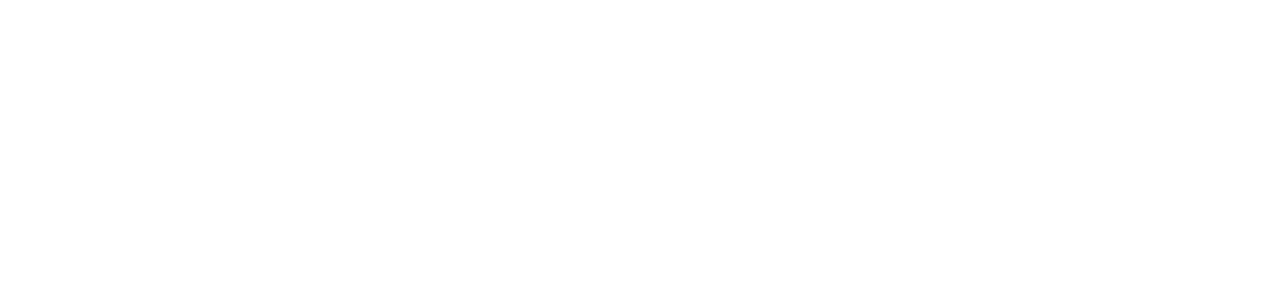
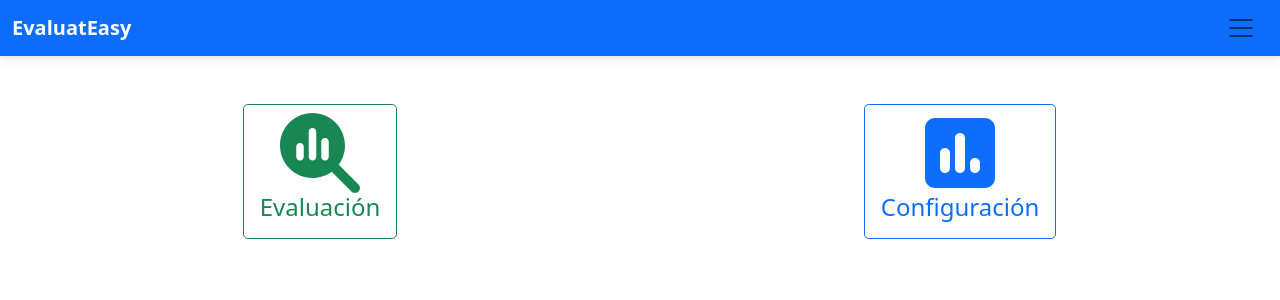
Before and after one commit to Juandiego001/EvaluatEasy, a React (Create React App) app: page /home-trabajadores in a window 1280 px wide. Before the commit this address had no page. Shown: the top 300 px of the page. Built offline with nearby package versions, Linux system fonts and the light colour scheme.

Commit message:
Realizando vista de inicio de trabajadores

```diff
--- a/src/App.js
+++ b/src/App.js
@@ -8,7 +8,7 @@
 
 // Homes
 import HomeAuxiliar from './pages/HomeAuxiliar/HomeAuxiliar';
-import HomeOperarios from './pages/HomeOperarios/HomeOperarios';
+import HomeTrabajadores from './pages/HomeTrabajadores/HomeTrabajadores';
 
 // Diferentes secciones (Gerentes)
 import ConfiguracionGerentes from './pages/ConfiguracionGerentes/ConfiguracionGerentes';
@@ -29,7 +29,7 @@
 
         {/* Homes */}
         <Route path="/home-auxiliar" element={<HomeAuxiliar />} />
-        <Route path="/home-operarios" element={<HomeOperarios />} />
+        <Route path="/home-trabajadores" element={<HomeTrabajadores />} />
       </Routes>
     </BrowserRouter>
   );
--- a/src/components/Menu/Menu.js
+++ b/src/components/Menu/Menu.js
@@ -9,10 +9,17 @@
 import Container from 'react-bootstrap/Container';
 import Offcanvas from 'react-bootstrap/Offcanvas';
 
+// Cookies
+import { useCookies } from 'react-cookie';
+
 
 const Menu = (props) => {
 
+  const [cookies, setCookies] = useCookies(['correo', 'nombres', 'apellidos', 'tipo']);
+
   return (
+
+    cookies.tipo == 1 || cookies.tipo == 2 ?
       <>
         <Navbar className="vh-25" bg="primary" expand={false}>
           <Container fluid>
@@ -40,7 +47,35 @@
           </Container>
         </Navbar>
       </>
-  )};
+    :
+      <>
+        <Navbar className="vh-25" bg="primary" expand={false}>
+          <Container fluid>
+            <Navbar.Brand className="text-white" ><b>EvaluatEasy</b></Navbar.Brand>
+            <Navbar.Toggle aria-controls="offcanvasNavbar" className="text-white" />
+            <Navbar.Offcanvas
+              id="offcanvasNavbar"
+              aria-labelledby="offcanvasNavbarLabel"
+              placement="end"
+              className="text-white"
+            >
+              <Offcanvas.Header closeButton className="bg-primary">
+                <Offcanvas.Title id="offcanvasNavbarLabel">Menu</Offcanvas.Title>
+              </Offcanvas.Header>
+              <Offcanvas.Body className="bg-primary text-white">
+                <Nav className="justify-content-end flex-grow-1 pe-3 text-white">
+                    <NavLink className="nav-link active text-white" aria-current="page" to="/home-trabajadores">Inicio</NavLink>
+                    <NavLink className="nav-link active text-white" to="/evaluacion">Evaluación</NavLink>
+                    <NavLink className="nav-link active text-white" to="/coevaluacion">Coevaluación</NavLink>
+                    <NavLink className="nav-link active text-white" to="/configuracion-trabajadores">Configuración</NavLink>
+                </Nav>
+              </Offcanvas.Body>
+            </Navbar.Offcanvas>
+          </Container>
+        </Navbar>
+      </>
+  )
+};
 
 Menu.propTypes = {};
 
--- a/src/pages/ConfiguracionGerentes/ConfiguracionGerentes.js
+++ b/src/pages/ConfiguracionGerentes/ConfiguracionGerentes.js
@@ -23,7 +23,7 @@
   // React router dom
   const navigate = useNavigate();
 
-  const [cookies, setCookies] = useCookies(['correo', 'nombres', 'apellidos', 'contrasena']);
+  const [cookies, setCookies] = useCookies(['correo', 'nombres', 'apellidos', 'tipo']);
   const [nombres, setNombres] = useState('Angela María');
   const [apellidos, setApellidos] = useState('Madriñan Cabal');
   const [correo, setCorreo] = useState('angela@hotmail.com');
@@ -79,7 +79,7 @@
         if (datos.data.length > 0) setContrasena(datos.data[0].contrasena);
       })
       .catch(err => {
-
+        console.log(err);
         setShowModal(true);
       })
 
--- /dev/null
+++ b/src/pages/ConfiguracionTrabajadores/ConfiguracionTrabajadores.module.css
@@ -0,0 +1 @@
+.ConfiguracionTrabajadores {}
--- /dev/null
+++ b/src/pages/EvaluacionesEmpleados/EvaluacionesEmpleados.module.css
@@ -0,0 +1 @@
+.EvaluacionesEmpleados {}
--- a/src/pages/HomeOperarios/HomeOperarios.js
+++ /dev/null
@@ -1,34 +0,0 @@
-import React, { useEffect, useState } from 'react';
-import { useLocation } from 'react-router-dom';
-import PropTypes from 'prop-types';
-import styles from './HomeOperarios.module.css';
-
-// Iconos
-import { FontAwesomeIcon } from '@fortawesome/react-fontawesome';
-import { faSquarePollVertical } from '@fortawesome/free-solid-svg-icons';
-import { faScrewdriverWrench } from '@fortawesome/free-solid-svg-icons';
-
-const HomeOperarios = (props) => {
-
-  return (
-    <div className={styles.HomeOperarios}>
-
-      {/* Contenedor para mostrar la opción de dirigirse a las evaluaciones asignadas */}
-      <div>
-        <FontAwesomeIcon icon={faSquarePollVertical} />
-        <h1>Evaluaciones</h1>
-      </div>
-
-      {/* Contenedor para mostrar la opción de dirigirse a la configuración de sus datos */}
-      <div>
-        <FontAwesomeIcon icon={faSquarePollVertical} />
-        <h1>Configuración</h1>
-      </div>
-    </div>
-  )};
-
-HomeOperarios.propTypes = {};
-
-HomeOperarios.defaultProps = {};
-
-export default HomeOperarios;
--- /dev/null
+++ b/src/pages/HomeTrabajadores/HomeTrabajadores.js
@@ -0,0 +1,58 @@
+import React, { useEffect, useState } from 'react';
+import PropTypes from 'prop-types';
+import styles from './HomeTrabajadores.module.css';
+import Menu from '../../components/Menu/Menu';
+
+// Iconos
+import { FontAwesomeIcon } from '@fortawesome/react-fontawesome';
+import { faSquarePollVertical } from '@fortawesome/free-solid-svg-icons';
+import { faMagnifyingGlassChart } from '@fortawesome/free-solid-svg-icons';
+
+// React-bootstrap
+import Container from 'react-bootstrap/Container';
+import Row from 'react-bootstrap/Row';
+import Col from 'react-bootstrap/Col';
+import Button from 'react-bootstrap/Button';
+
+// Cookies
+import { useCookies } from 'react-cookie';
+
+const HomeTrabajadores = (props) => {
+
+  const [cookies, setCookies] = useCookies(['correo', 'nombres', 'apellidos']);
+
+  return (
+    <Container className="px-0" fluid>
+      <Menu />
+
+      <Container fluid>
+        <Row>
+          <Col className="text-center col-md-6 p-5">
+            <Button variant="outline-success" size="lg" className="text-capitalize">
+              {/* Contenedor para mostrar la opción de dirigirse a las evaluaciones asignadas */}
+              <div>
+                <FontAwesomeIcon className="display-1" icon={faMagnifyingGlassChart} />
+                <h4>Evaluación</h4>
+              </div>
+            </Button>
+          </Col>
+
+          <Col className="text-center col-md-6 p-5">
+            <Button variant="outline-primary" size="lg" className="text-capitalize">
+              {/* Contenedor para mostrar la opción de dirigirse a la configuración de sus datos */}
+              <div>
+                <FontAwesomeIcon className="display-1" icon={faSquarePollVertical} />
+                <h4>Configuración</h4>
+              </div>
+            </Button>
+          </Col>
+        </Row>
+      </Container>
+    </Container>
+  )};
+
+HomeTrabajadores.propTypes = {};
+
+HomeTrabajadores.defaultProps = {};
+
+export default HomeTrabajadores;
--- a/src/pages/Login/Login.js
+++ b/src/pages/Login/Login.js
@@ -49,36 +49,21 @@
             path: '/'
           });
 
+          setCookies('tipo', tipo, {
+            path: '/'
+          });
+
           switch(tipo) {
             case 1:
-
-              navigate('/home-gerentes', {
-                state:
-                  {
-                    nombres: nombres,
-                    apellidos: apellidos
-                  }
-                });
+              navigate('/home-gerentes');
               break;
 
               case 2:
-                navigate('/home-auxiliar', {
-                  state:
-                    {
-                      nombres: nombres,
-                      apellidos: apellidos
-                    }
-                  });
+                navigate('/home-auxiliar');
                 break;
 
               case 3:
-                navigate('/trabajadores', {
-                  state:
-                    {
-                      nombres: nombres,
-                      apellidos: apellidos
-                    }
-                  });
+                navigate('/home-trabajadores');
                 break;
           }
 
```
Also changed, not shown: src/pages/ConfiguracionTrabajadores/ConfiguracionTrabajadores.js (added, +15 -0 lines), src/pages/EvaluacionesEmpleados/EvaluacionesEmpleados.js (added, +15 -0 lines), src/pages/HomeTrabajadores/HomeTrabajadores.module.css (renamed from src/pages/HomeOperarios/HomeOperarios.module.css), 1 other file (tests, documents, lock files or other folders). Lines whose indentation alone changed are shown as unchanged.
